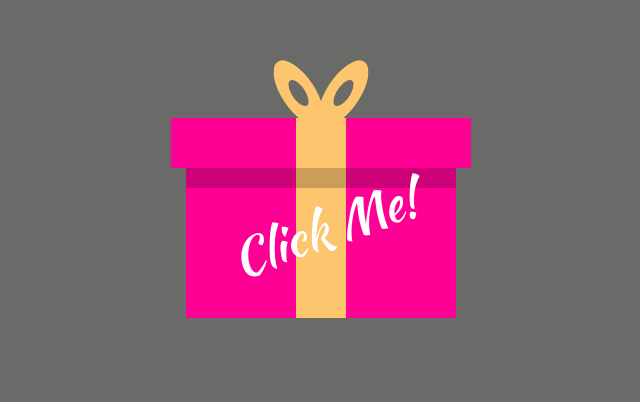
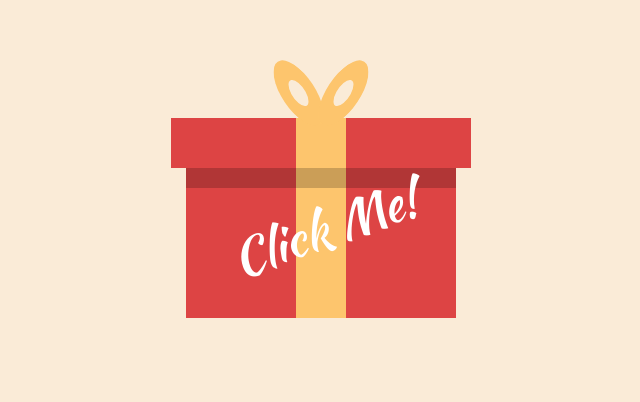
Before and after one commit to haiengkeomeomeo/happbirthday.github.io, a plain HTML site: page index.html in a window 1280 px wide. Shown: the part 208-610 px from the top of the page, without its empty margins (319-959 px from the left). Drawn offline with Linux system fonts and the light colour scheme.

Commit message:
Update index.html

```diff
--- a/index.html
+++ b/index.html
@@ -20,8 +20,8 @@
         body {
             background: #e74;
             overflow: hidden;
-            background-image: linear-gradient(to bottom, #d35199, #f60a6c 30%, #c76075 80%, #e9b64b 95%);
-            background-image: radial-gradient(circle at center bottom, #e9b64b, #c76075 15%, #f10da1 75%, #f1168f 90%);
+            background-image: linear-gradient(to bottom, #190e14, #0d0d4b 30%, #c76075 80%, #e9b64b 95%);
+            background-image: radial-gradient(circle at center bottom, #e9b64b, #c76075 15%, #0d0d4b 75%, #190e14 90%);
             z-index: 99;
         }
 
@@ -84,7 +84,7 @@
             left: 0px;
             bottom: 0px;
             top: 0px;
-            background-color: rgb(106, 106, 104);
+            background-color: antiquewhite;
             transition: background-color 0.5s ease;
             z-index: 1000;
             height: 102vh;
@@ -101,7 +101,7 @@
         }
 
         .giftbox>div {
-            background: rgb(255, 0, 149);
+            background: #d44;
             position: absolute;
         }
 
```
